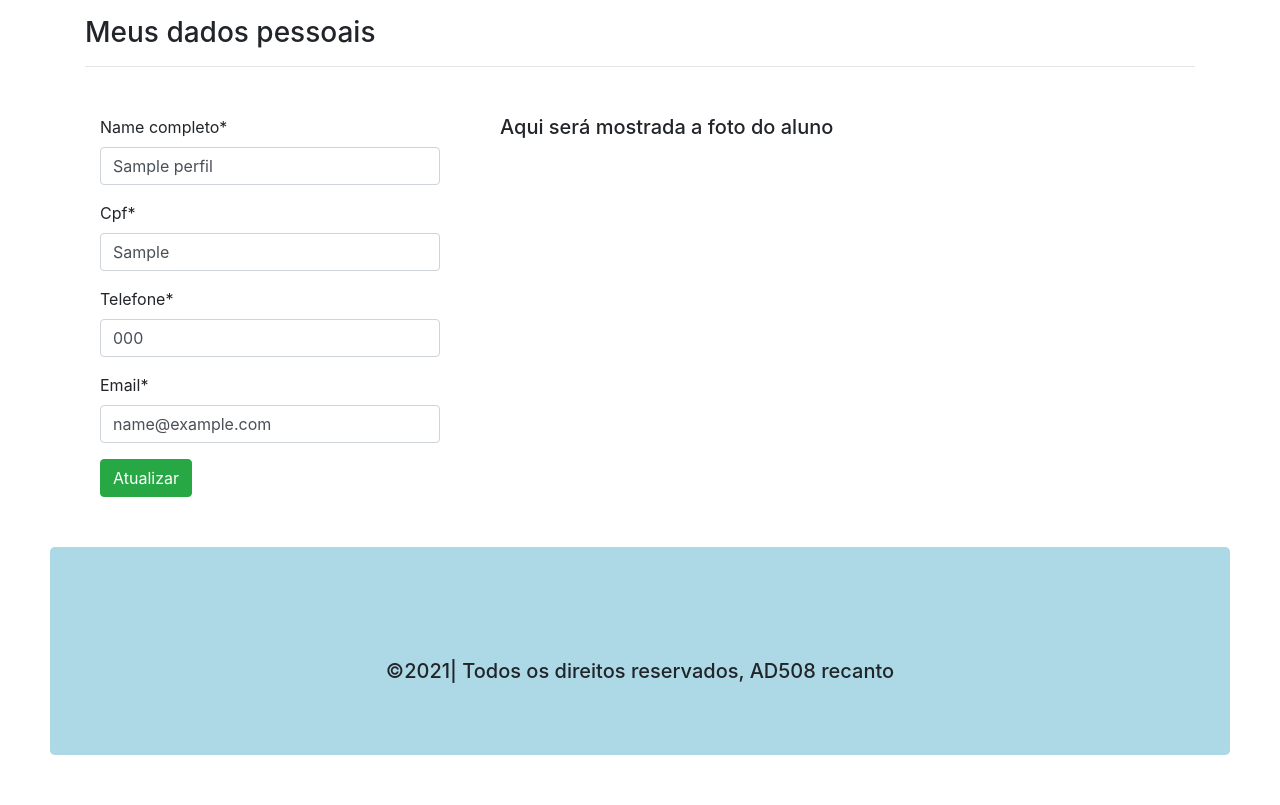
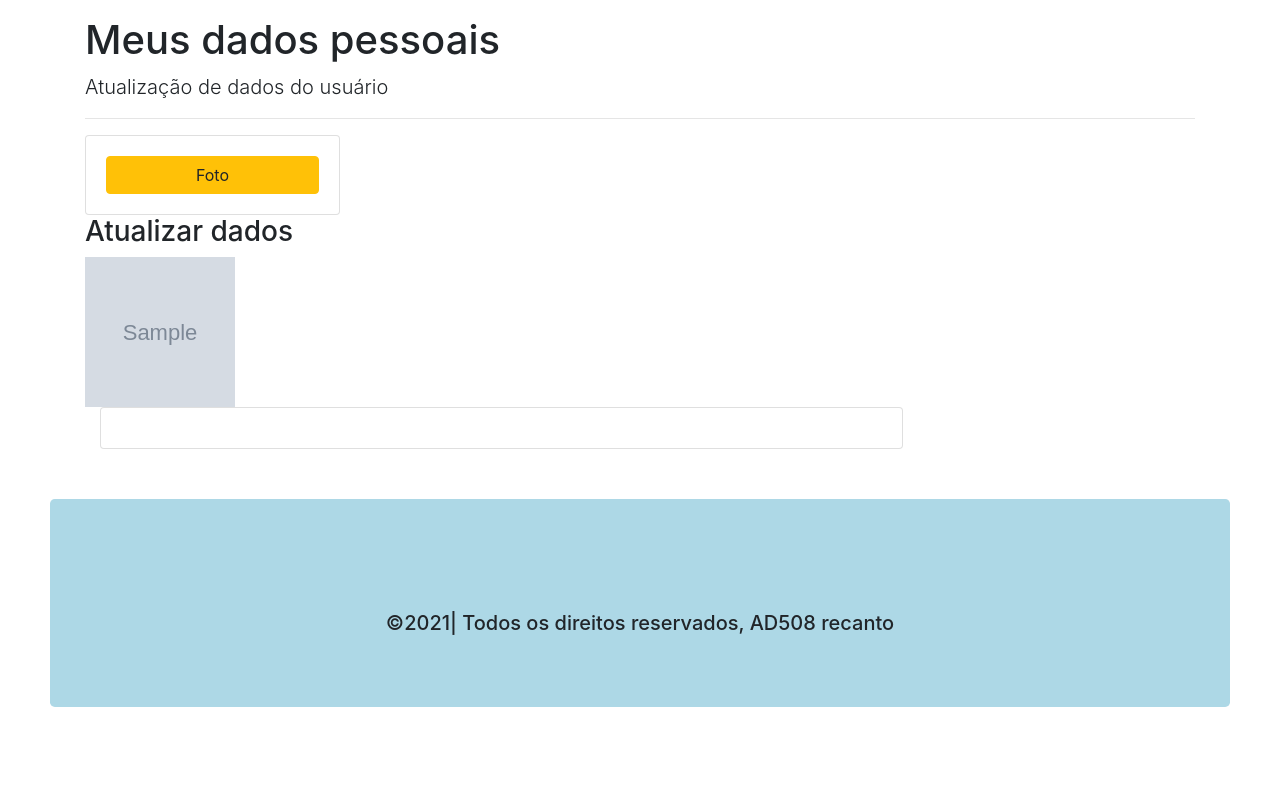
Before and after one commit to robertomacedo/logindjango, a Django app: page /atualizar-dados/ in a window 1280 px wide. Shown: the part 56-861 px from the top of the page. After the commit the page ends 763 px from the top, so only its background shows below. Run offline with Django 3.2, Linux system fonts and the light colour scheme; a user stored in the database is signed in; tables that the repository leaves empty hold one stand-in row (values such as "Sample post"); grey boxes marked "Sample" are stand-in pictures; some libraries are stand-ins or nearby versions.

Commit message:
Inserida funcionalidade de atualizaçao de perfil

```diff
--- a/cadcrianca/models.py
+++ b/cadcrianca/models.py
@@ -35,7 +35,7 @@
         verbose_name = 'criança'
         verbose_name_plural = 'crianças'
 
-    def __str__(self):
+    def __str__(self) -> str:
         return self.name
 
 
@@ -44,4 +44,9 @@
     cpf = models.CharField(max_length=14, null=True)
     telefone = models.CharField(max_length=16, null=True)
     email = models.EmailField(max_length=100, null=True)
+    img = models.ImageField(null=True)
     usuario = models.OneToOneField(User, on_delete=models.CASCADE)
+    created = models.DateTimeField(auto_now_add=True)
+
+    def __str__(self) -> str:
+        return self.name_completo
--- a/cadcrianca/urls.py
+++ b/cadcrianca/urls.py
@@ -1,7 +1,7 @@
 from django.urls import path
 
 from . import views
-from .views import CriancaList, AlunoCreate, AlunoUpdate, AlunoDelete, PerfilUpdate, ListaDatails
+from .views import CriancaList, AlunoCreate, AlunoUpdate, AlunoDelete, ListaDatails, PerfilUpdate
 
 app_name = "cadcrianca"
 
@@ -11,6 +11,6 @@
     path("cadastro-form/", AlunoCreate.as_view(), name="form"),
     path("update-form/<int:pk>", AlunoUpdate.as_view(), name="update-aluno"),
     path("delete-form/<int:pk>", AlunoDelete.as_view(), name="delete-aluno"),
+    path("lista-datails/", ListaDatails.as_view(), name="lista-datails"),
     path("atualizar-dados/", PerfilUpdate.as_view(), name="atualizar-dados"),
-    path("lista-datails/", ListaDatails.as_view(), name="lista-datails"),
 ]
--- a/cadcrianca/views.py
+++ b/cadcrianca/views.py
@@ -1,8 +1,10 @@
+from cadcrianca.forms import PerfilForm
 from django.shortcuts import render, get_object_or_404
 from django.views.generic.edit import CreateView, UpdateView, DeleteView
 from django.views.generic import TemplateView
 from .models import CadastroCrianca, Perfil
 from django.views.generic.list import ListView
+
 
 from django.urls import reverse_lazy
 from django.contrib.auth.mixins import LoginRequiredMixin
@@ -19,10 +21,6 @@
 
 class ListaDatails(TemplateView):
     template_name = "lista-datails.html"
-
-
-# class AlunoDatails(ListView):
-#     template_name = 'aluno-datails'
 
 
 class ListagemView(LoginRequiredMixin, TemplateView):
@@ -80,14 +78,14 @@
         return context
 
 
-class PerfilUpdate(UpdateView):
-    template_name = 'form.html'
+class PerfilUpdate(TemplateView):
+    template_name = 'atualizar-dados.html'
     models = Perfil
-    fields = ['name_completo', 'cpf', 'telefone', 'email']
+    fields = ['name_completo', 'cpf', 'telefone', 'email', 'usuario']
     success_url = reverse_lazy('cadcrianca:listar-cadastros')
 
     def get_object(self, queryset=None):
-        self.object = get_object_or_404(Perfil, usuario=self.request.user)
+        self.object = get_object_or_404(Perfil)
         return self.object
 
     def get_context_data(self, **kwargs):
@@ -97,3 +95,12 @@
         context['botao'] = 'Atualizar'
 
         return context
+
+
+def perfilsettings(request):
+    user = request.user
+    form = PerfilForm(istance=user)
+    context = {
+        'form': form
+    }
+    return render(request, 'atualizar-dados.html', context)
--- a/login/settings/base.py
+++ b/login/settings/base.py
@@ -144,8 +144,10 @@
 ]
 
 MEDIA_URL = 'media/'
-MEDIA_ROOT = os.path.join(BASE_DIR, 'media')
+MEDIA_ROOT = os.path.join(BASE_DIR, 'static/images')
 
+MEDI_URL = 'user/'
+MEDIA_ROOT = BASE_DIR / 'static/images'
 #  django-allauth
 
 AUTHENTICATION_BACKENDS = [
--- a/login/urls.py
+++ b/login/urls.py
@@ -16,7 +16,8 @@
 from django.contrib import admin
 from django.urls import include, path
 
-from django.contrib.staticfiles.urls import static, staticfiles_urlpatterns
+# from django.contrib.staticfiles.urls import static, staticfiles_urlpatterns
+from django.conf.urls.static import static
 from django.conf import settings
 
 
@@ -31,5 +32,5 @@
 ]
 
 
-urlpatterns += staticfiles_urlpatterns()
+# urlpatterns += staticfiles_urlpatterns()
 urlpatterns += static(settings.MEDIA_URL, document_root=settings.MEDIA_ROOT)
--- a/pages/views.py
+++ b/pages/views.py
@@ -4,8 +4,10 @@
 class HomePageView(TemplateView):
     template_name = "home.html"
 
+
 class ListagemView(TemplateView):
     template_name = "listagem.html"
 
+
 class ListaView(TemplateView):
     template_name = "lista-datails.html"
--- a/templates/atualizar-dados.html
+++ b/templates/atualizar-dados.html
@@ -1,23 +1,54 @@
 {% extends 'base.html' %}
 {% load static %}
 
-{% load crispy_forms_tags %}
+<!-- {% load crispy_forms_tags %} -->
 
 
 {% block content %}
 <h1>Meus dados pessoais</h1>
 
-<p class="lead">Atualização de dados no banco</p>
+<p class="lead">Atualização de dados do usuário</p>
 
 <hr>
-<div class="container">
-  <div class="col col-md-4">
-    <form action="" method="POST">
-      {% csrf_token %}
-      {{form|crispy}}
-      <a href="{% url 'cadcrianca:listar-cadastros' %}"><button class="btn btn-success">{{botao}}</button></a>
-    </form>
+<div class="row">
+  <div class="col-md-3">
+    <div class="card card-body">
+      <a class="btn btn-warning" href="{% url 'pages:listagem' %}">Foto</a></div>
+      <h3 class="align-center">Atualizar dados</h3>
+      <img class="img" src="{{request.user.perfil.img.url}}" alt="image" width="150" height="150">
+  </div>
+</div>
+<div class="col-md-9">
+  <div class="card card-body">
+
+    <!-- <form method="POST" action="" enctype="multipart/form-data">
+        {% csrf_token %}
+        {{form.as_p}}
+        <input class="btn btn-primary" type="submit" name="Update Information">
+    </form> -->
+
   </div>
 </div>
 
+
+<!-- <div class="form">
+    <form action="." method="POST">
+      {% csrf_token %}
+        <input type="text" name="name" placeholder="Nome completo">
+        <input type="text" placeholder="Cpf">
+        <input type="text" placeholder="Telefone">
+        <input type="text" placeholder="Email">
+        <input type="text" placeholder="Usuário">
+      <div class="container mt-3">
+        <button class="btn btn-success" type="submit">{{botao}}</button>
+      </div>
+    </form> -->
+    <!-- <form action="" method="POST">
+      {% csrf_token %}
+      {{form.as_p}}
+      <a href="{% url 'cadcrianca:listar-cadastros' %}"><button class="btn btn-success">{{botao}}</button></a>
+    </form> -->
+  <!-- </div> -->
+</div>
+
 {% endblock %}
--- a/templates/base.html
+++ b/templates/base.html
@@ -31,13 +31,13 @@
                         <li class="nav-item dropdown">
                             <a class="nav-link dropdown-toggle text-blue" href="#" id="navbarDropdown"
                             role="button" data-toggle="dropdown" aria-haspopup="true" aria-expanded="false">
-                            <i class="fa fa-user-circle" aria-hidden="true"></i>
+                            <i class="fa fa-user-circle" aria-hidden="{{request.user.perfil.img.url}}"></i>
                             <span id="username">{{request.user}}</span>
                             </a>
                             <div class="dropdown-menu" aria-labelledby="navbarDropdown">
 
                                 <div class="dropdown-divider"></div>
-                                <a class="dropdown-item" href="{ url 'cadcrianca:atualizar-dados' %}">
+                                <a class="dropdown-item" href="{% url 'cadcrianca:atualizar-dados' %}">
                                 <i classs="fa fa-sign-out" aria-hidden="true"></i>
                                 Meus dados</a>
 
--- a/templates/cadastro.html
+++ b/templates/cadastro.html
@@ -3,7 +3,7 @@
 {% block title %}Cadastro de aluno{% endblock %}
 
 {% block content %}
-    <h4>Formulário de cadastro</h4>
+    <!-- <h4>Formulário de cadastro</h4>
     <div class="row">
         <div class="col-md-4">
             <form action="" method="POST">
@@ -14,5 +14,5 @@
         <div class="col-md-8">
             <p>Teste de coluna</p>
         </div>
-    </div>
+    </div> -->
 {% endblock %}
--- a/templates/form.html
+++ b/templates/form.html
@@ -9,8 +9,6 @@
 
 <h3>{{titulo}}</h3>
 
-<!--<p class="lead">Atualiação de cadastro!</p>-->
-
 <hr>
 <div class="container mt-5">
   <div class="row">
@@ -20,28 +18,7 @@
         {{form|crispy}}
         <a href="{% url 'cadcrianca:listar-cadastros' %}"><button class="btn btn-success">{{botao}}</button></a>
       </form>
-      </div>
-        <div class="col col-md-8">
-          <div class="container">
-            <!-- <p>Click no botão para cadastrar uma imagem do aluno</p>
-            <input type="file" class="form-control" name="file" accept="image/*">
-            <button type="submit">Enviar Imagem</button>
-            <div class="container">
-              <div class="mt-4">
-                <p class="text-justify">As imagens serão apresentadas em nova página, conforme inseridas
-                  estou pensando em limitar a quantidade para não ficar tão pesado e poluida a página de apresentação
-                  vou ver como fica, se necessário implemento um limite.
-                </p>
-                </div>
-              </div>
-            </div> -->
-    <!--    mostrar foto-->
-        <div class="container">
-      <div>
-        <h5>Aqui será mostrada a foto do aluno</h5>
-      </div>
     </div>
-  </div>
   </div>
 </div>
 
--- a/templates/lista-datails.html
+++ b/templates/lista-datails.html
@@ -6,7 +6,7 @@
 
 <!--    <input type="file" class="form-control" name="file" accept="image/*">-->
 
-    <img src="{{media.url}}">{{campo.name}}</img>
+    <!-- <img src="{{media.url}}">{{campo.name}}</img> -->
     <p ><h2 class="text-center">Page in construction!!!</h2></p>
     <p class="lead">Será apresentado dados do aluno pesquisado de forma individual</p>
     <div class="row">
```
Also changed, not shown: cadcrianca/admin.py (+7 -2 lines), cadcrianca/forms.py (+8 -1 lines), cadcrianca/migrations/0004_auto_20210708_0327.py (added), static/images/WhatsApp_Image_2020-12-29_at_16.43.25.jpeg (added), static/images/cri.jpg (deleted), static/images/media/tux.png (added).
